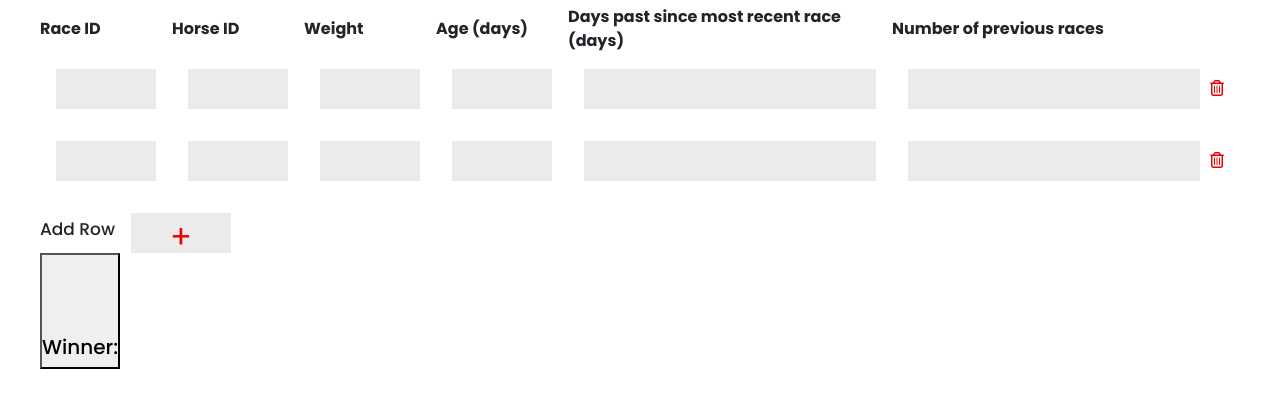
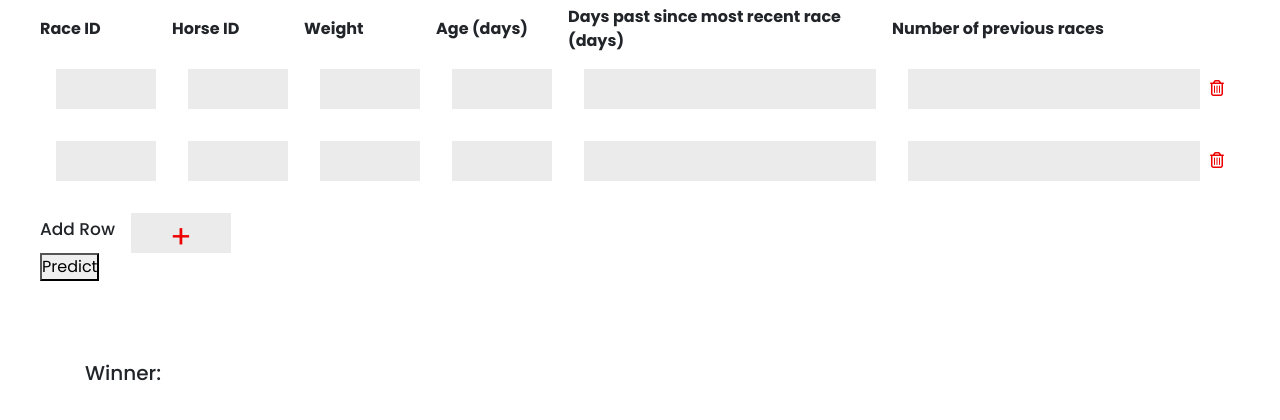
Before and after one commit to Hrrsmjd/predict_race_winners, a Django app: page /predict/ in a window 1280 px wide. Shown: the part 235-655 px from the top of the page. Run offline with Django 3.2, Linux system fonts and the light colour scheme; parts of the project's set-up code (start-up, migrations or seed data) failed here and were passed over; some libraries are stand-ins or nearby versions.

Commit message:
Fix button..

```diff
--- a/webpage/apps/frontend/templates/predict.html
+++ b/webpage/apps/frontend/templates/predict.html
@@ -93,7 +93,7 @@
         <button>+</button>
       </div>
 
-      <button type="submit" value="Predict">
+      <button type="submit">Predict</button>
 
     </form>
 
```
